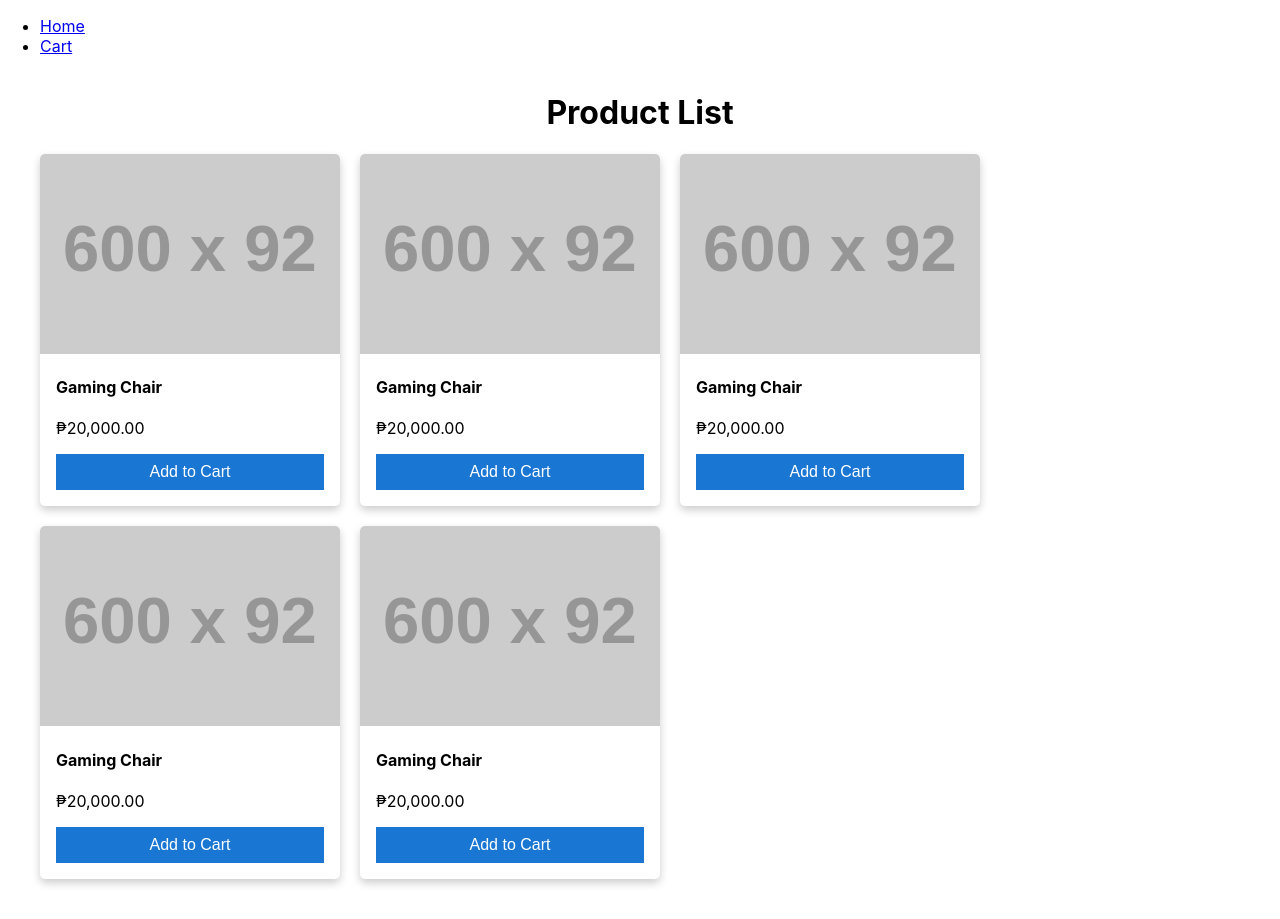
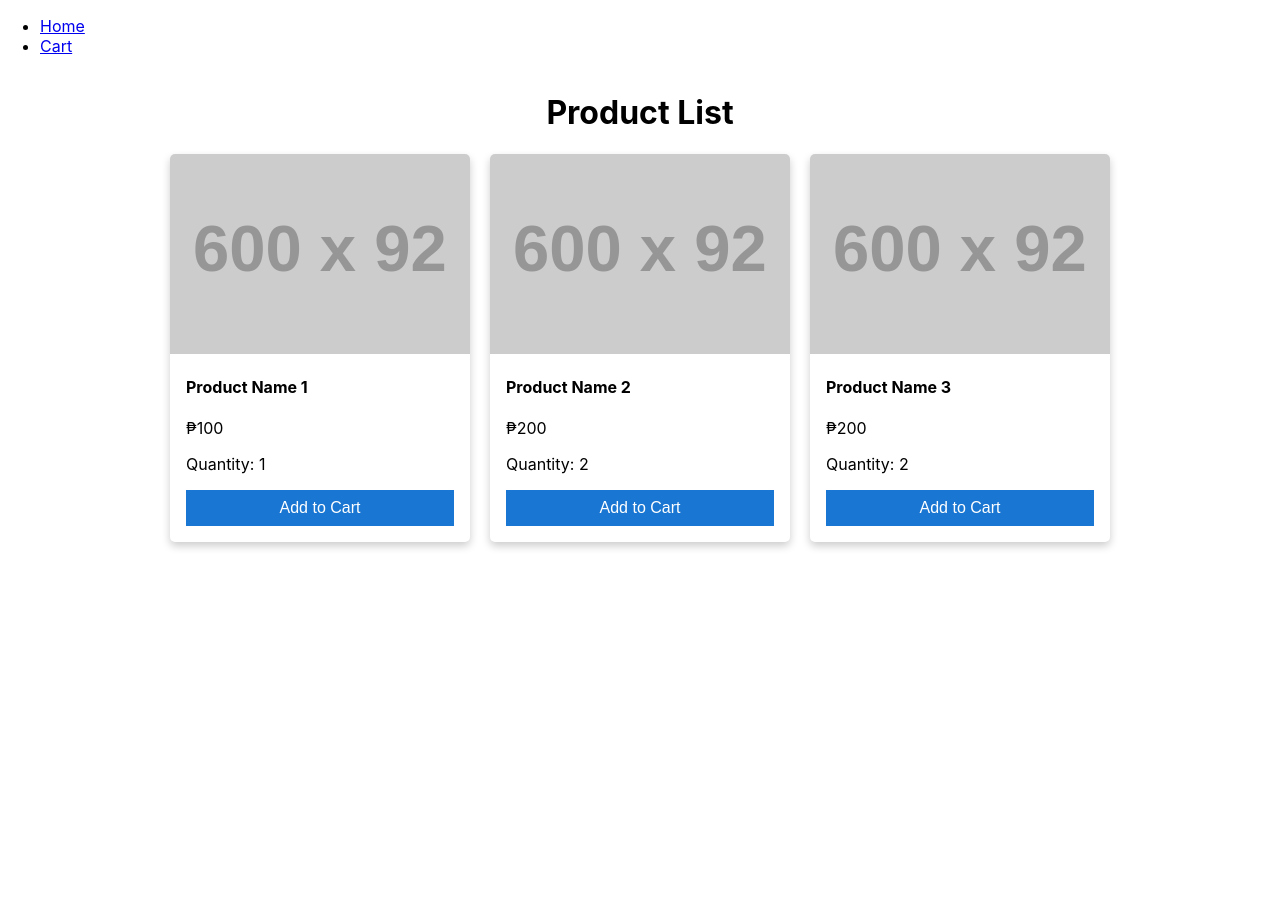
Before and after one commit to jmconcha/shopping-cart-app, a React (Create React App) app: page / in a window 1280 px wide. After the commit the page ends 800 px from the top, so only its background shows below. Built offline with nearby package versions, Linux system fonts and the light colour scheme.

Commit message:
use product data from store

```diff
--- a/src/Presentation/Views/Product/List/ProductList.tsx
+++ b/src/Presentation/Views/Product/List/ProductList.tsx
@@ -1,5 +1,8 @@
-import React from 'react';
+import React, { MouseEventHandler } from 'react';
 import styled from 'styled-components';
+import { Product } from '../../../../types';
+
+import useViewModel from './ViewModel';
 
 const Container = styled.div`
   display: flex;
@@ -44,27 +47,33 @@ const CardButton = styled.button`
 `;
 
 function ProductList() {
+  const { products, addToCart } = useViewModel();
+
   return (
     <>
       <h1>Product List</h1>
       <Container>
-        {Array.from({ length: 5 }).map(() => (
-          <Card>
+        {products.map((product: Product) => {
+          const handleAddToCart = () => {
+            addToCart(product);
+          };
+
+          return (
+            <Card key={product.id}>
               <CardHeader>
-              <CardImage
-                src="https://via.placeholder.com/600/92c952"
-                alt="gaming chair"
-              />
+                <CardImage src={product.imageUrl} alt={product.name} />
               </CardHeader>
               <CardContent>
                 <h4>
-                <b>Gaming Chair</b>
+                  <b>{product.name}</b>
                 </h4>
-              <p>₱20,000.00</p>
-              <CardButton>Add to Cart</CardButton>
+                <p>₱{product.price}</p>
+                <p>Quantity: {product.quantity}</p>
+                <CardButton onClick={handleAddToCart}>Add to Cart</CardButton>
               </CardContent>
             </Card>
-        ))}
+          );
+        })}
       </Container>
     </>
   );
--- a/src/Presentation/Views/Product/List/ViewModel.tsx
+++ b/src/Presentation/Views/Product/List/ViewModel.tsx
@@ -2,17 +2,26 @@ import React from 'react';
 import { useSelector } from 'react-redux';
 
 import { RootState } from '../../../../Data/DataSource/redux/store';
+import { useAppDispatch } from '../../../../hooks';
 import { Product } from '../../../../types';
+import { addToCart as addToCartRepo } from '../../../../Data/Repository/CartRepository';
 
 interface ProductListViewModelReturnType {
   products: Product[];
+  addToCart: Function;
 }
 
 function ProductListViewModel(): ProductListViewModelReturnType {
+  const dispatch = useAppDispatch();
   const products = useSelector((state: RootState) => state.products);
+
+  const addToCart = (product: Product) => {
+    dispatch(addToCartRepo(product));
+  };
 
   return {
     products,
+    addToCart,
   };
 }
 
```
Lines whose indentation alone changed are shown as unchanged.
